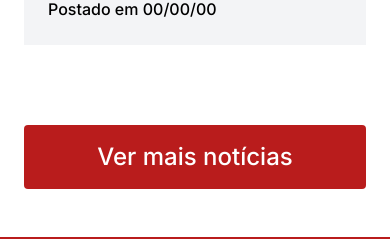
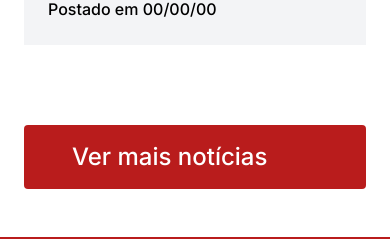
Before and after one commit to Felipe2077/portalescolar, a Next.js app: page / in a window 390 px wide. Shown: the part 5155-5394 px from the top of the page. Built offline with nearby package versions, Linux system fonts and the light colour scheme.

Commit message:
home page: more news button

```diff
--- a/components/home/news/News.tsx
+++ b/components/home/news/News.tsx
@@ -1,4 +1,5 @@
 import Image from 'next/image';
+import Link from 'next/link';
 import React from 'react';
 
 const News = () => {
@@ -49,9 +50,13 @@ const News = () => {
           </div>
         </div>
       </div>
-      <button className="mt-20 w-full rounded bg-primary-500 px-12 py-4 text-2xl font-medium text-white sm:w-max">
+
+      <Link
+        href="/noticias"
+        className="mt-20 w-full rounded bg-primary-500 px-12 py-4 text-2xl font-medium text-white sm:w-max"
+      >
         Ver mais notícias
-      </button>
+      </Link>
     </section>
   );
 };
```
